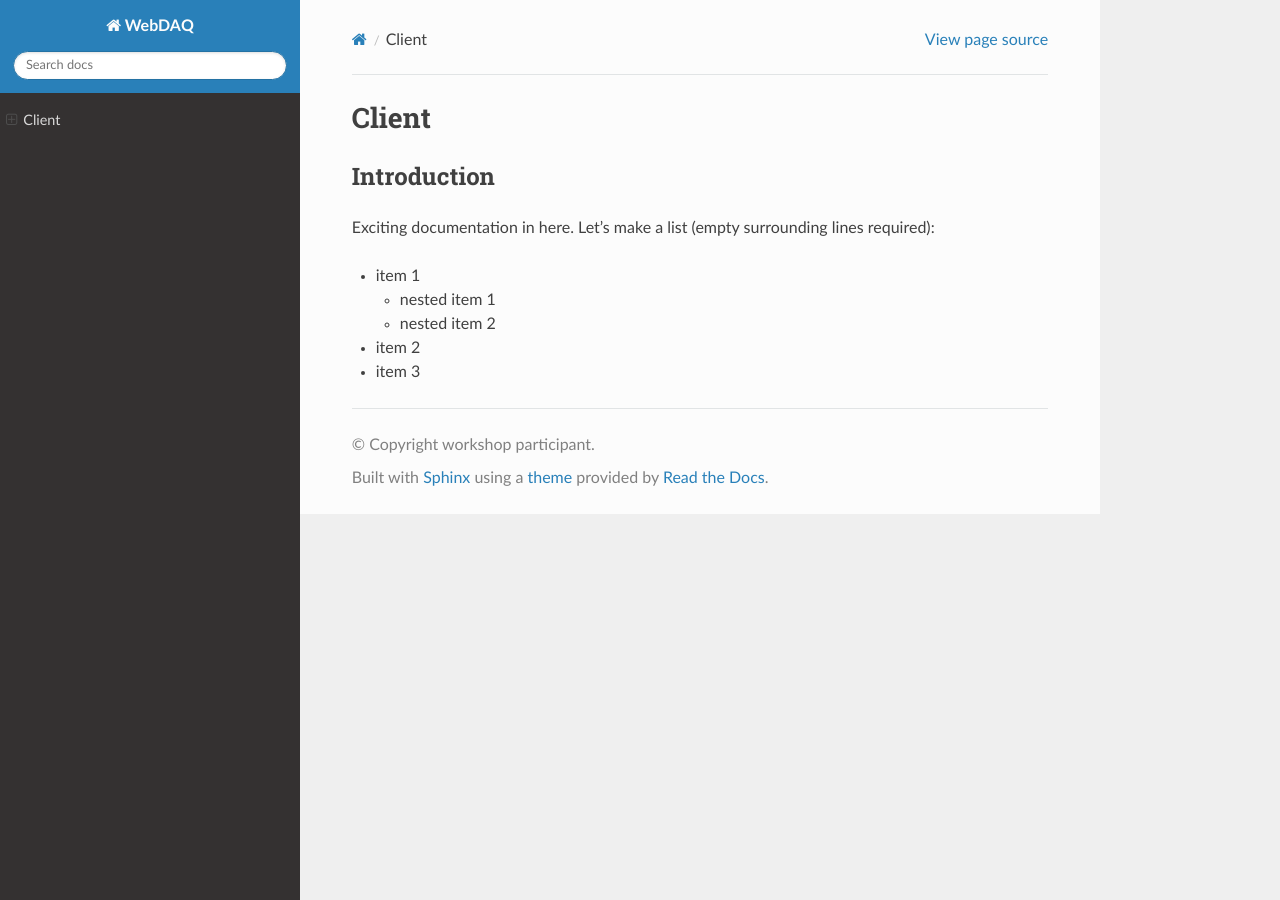
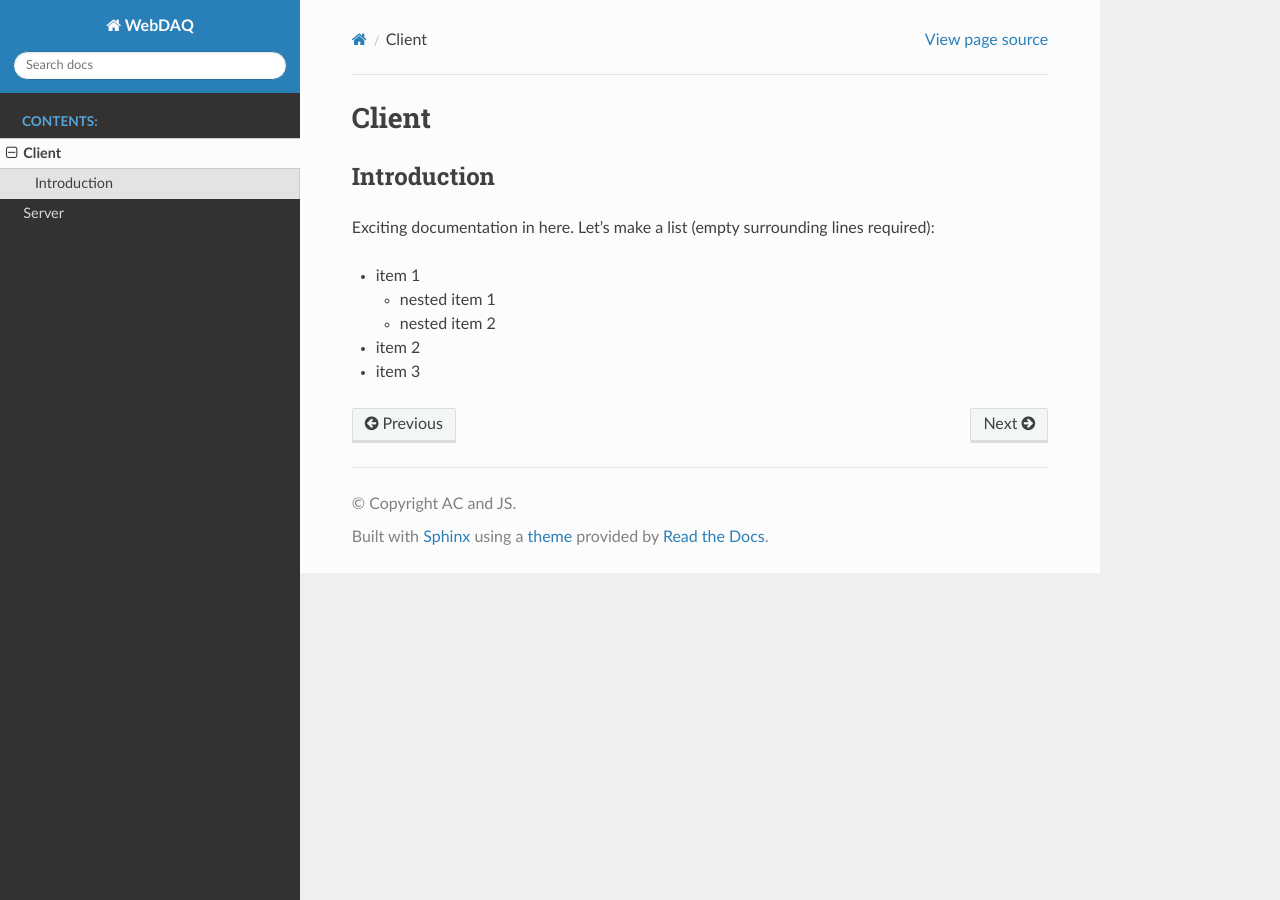
Before and after one commit to skowrons94/WebDAQ, a Sphinx documentation site: the page built from doc/client.md, in a window 1280 px wide. Built offline with Sphinx 7.4.7 and the Read the Docs theme 3.1.0, drawn with Linux system fonts in a browser that asks for light colours; pages that are not in the unit, such as notebooks, are missing from menus.

Commit message:
Small UI refinements

```diff
--- a/doc/conf.py
+++ b/doc/conf.py
@@ -7,8 +7,8 @@
 # https://www.sphinx-doc.org/en/master/usage/configuration.html#project-information
 
 project = 'WebDAQ'
-copyright = 'workshop participant'
-author = 'workshop participant'
+copyright = 'AC and JS'
+author = 'AC and JS'
 release = '0.1'
 
 
--- a/doc/index.rst
+++ b/doc/index.rst
@@ -10,5 +10,5 @@ Welcome to Example's documentation!
    :maxdepth: 2
    :caption: Contents:
 
-   some-feature.md
-   another-feature.md
+   client.md
+   server.md
--- a/frontend/src/components/histo-dashboard.tsx
+++ b/frontend/src/components/histo-dashboard.tsx
@@ -315,7 +315,7 @@ export default function HistogramDashboard() {
                       <h3 className="text-lg font-semibold mb-2">Channel {channelIndex}</h3>
                       <div
                         ref={el => { histogramRefs.current[histoId] = el }}
-                        className="w-full h-80 border rounded-lg shadow-sm mb-2"
+                        className="w-full h-80 border rounded-lg shadow-2xl mb-2"
                       ></div>
                       <div className="flex flex-col items-center gap-3">
                         <div className="flex gap-4">
--- a/frontend/src/components/run-control.tsx
+++ b/frontend/src/components/run-control.tsx
@@ -437,7 +437,7 @@ export function RunControl() {
 
   return (
     <div className="flex flex-col bg-background text-foreground">
-      <main className="flex flex-1 flex-col gap-4 p-4 md:gap-8 md:p-8">
+      <main className="flex flex-1 flex-col gap-4 p-4 md:gap-8 md:p-2">
         <div className="grid gap-4 md:grid-cols-2 md:gap-8 lg:grid-cols-4">
           <Card>
             <CardHeader className="flex flex-row items-center justify-between space-y-0 pb-2">
```
Also changed, not shown: 3 other files.
